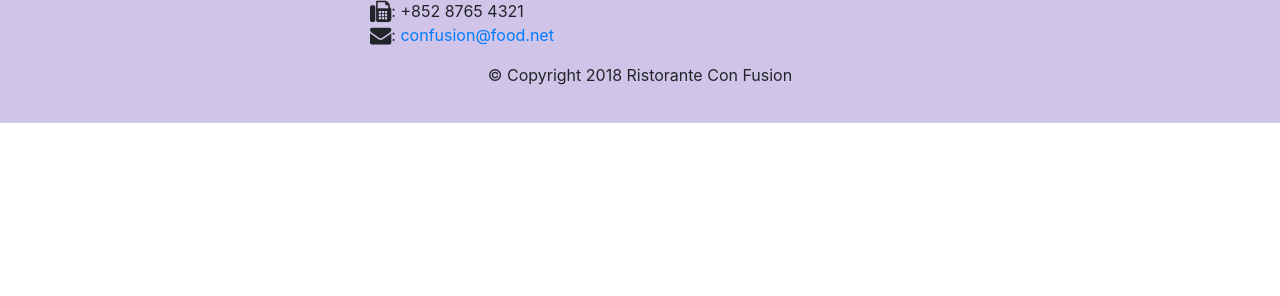
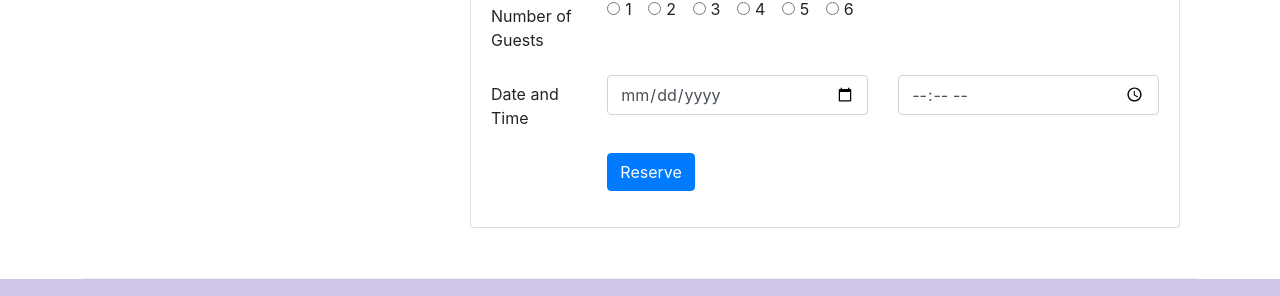
Before and after one commit to augustoneto/conFusion-bootstrap4, a website: page index.html in a window 1280 px wide. Shown: the part 1683-1979 px from the top of the page. Before the commit the page ends 1806 px from the top, so only its background shows below. Drawn offline with nearby package versions, Linux system fonts and the light colour scheme.

Commit message:
Assignment 2

```diff
--- a/index.html
+++ b/index.html
@@ -41,8 +41,11 @@
                     <h1>Ristorante con Fusion</h1>
                     <p>We take inspiration from the World's best cuisines, and create a unique fusion experience. Our lipsmacking creations will tickle your culinary senses!</p>
                 </div>
-                <div class="col-12 col-sm align-self-center">
+                <div class="col-12 col-sm-3 align-self-center">
                   <img src="img/logo.png" class="img-fluid">
+                </div>
+                <div class="col-12 col-sm-3 align-self-center">
+                  <a href="#reservationForm" class="btn btn-warning btn-sm btn-block">Reserve Table</a>
                 </div>
             </div>
         </div>
@@ -72,14 +75,25 @@
             </div>
         </div>
 
-
         <div class="row row-content align-items-center">
             <div class="col-12 col-sm-4 col-md-3">
                 <h3>This Month's Promotions</h3>
             </div>
             <div class="col col-sm col-md">
-                <h2>Weekend Grand Buffet</h2>
-                <p>Featuring mouthwatering combinations with a choice of five different salads, six enticing appetizers, six main entrees and five choicest desserts. Free flowing bubbly and soft drinks. All for just $19.99 per person </p>
+                <div class="media">
+                    <div class="media-body">
+                        <h2 class="mt-0">
+                          Weekend Grand Buffet
+                          <span class="badge badge-danger">NEW</span>
+                        </h2>
+                        <p class="d-none d-sm-block">Featuring mouthwatering combinations with a
+                          choice of five different salads, six enticing appetizers, six main entrees
+                          and five choicest desserts.
+                          Free flowing bubbly and soft drinks. All for just $19.99 per person</p>
+                    </div>
+                    <img class="d-flex mr-3 img-thumbnail align-self-center"
+                            src="img/buffet.png" alt="Buffet">
+                </div>
             </div>
         </div>
 
@@ -103,6 +117,64 @@
                 </div>
             </div>
         </div>
+
+        <div class="row row-content align-items-center">
+          <div class="col-12 col-sm-4"></div>
+          <div class="col-sm">
+          <div class="card">
+            <h3 class="card-header text-white bg-warning mb-3">Reserve a Table</h3>
+            <div class="card-body">
+              <form id="reservationForm">
+                <div class="form-group row">
+                  <label class="col-sm-2 col-form-label">Number of Guests</label>
+                  <div class="col-sm-10">
+                    <div class="form-check form-check-inline">
+                      <input class="form-check-input" type="radio" name="radioOptions" id="radio1" value="1">
+                      <label class="form-check-label" for="radio1">1</label>
+                    </div>
+                    <div class="form-check form-check-inline">
+                      <input class="form-check-input" type="radio" name="radioOptions" id="radio2" value="2">
+                      <label class="form-check-label" for="radio2">2</label>
+                    </div>
+                    <div class="form-check form-check-inline">
+                      <input class="form-check-input" type="radio" name="radioOptions" id="radio3" value="3">
+                      <label class="form-check-label" for="radio3">3</label>
+                    </div>
+                    <div class="form-check form-check-inline">
+                      <input class="form-check-input" type="radio" name="radioOptions" id="radio4" value="4">
+                      <label class="form-check-label" for="radio4">4</label>
+                    </div>
+                    <div class="form-check form-check-inline">
+                      <input class="form-check-input" type="radio" name="radioOptions" id="radio5" value="5">
+                      <label class="form-check-label" for="radio5">5</label>
+                    </div>
+                    <div class="form-check form-check-inline">
+                      <input class="form-check-input" type="radio" name="radioOptions" id="radio6" value="6">
+                      <label class="form-check-label" for="radio6">6</label>
+                    </div>
+                  </div>
+                </div>
+                <div class="form-group row">
+                  <label class="col-sm-2 col-form-label">Date and Time</label>
+                  <div class="col-sm-5">
+                    <input type="date" class="form-control" id="inputDate" placeholder="Date">
+                  </div>
+                  <div class="col-sm-5">
+                    <input type="time" class="form-control" id="inputTime" placeholder="Time">
+                  </div>
+                </div>
+                <div class="form-group row">
+                  <div class="col-sm-2"></div>
+                  <div class="col-sm-10">
+                    <button type="submit" class="btn btn-primary">Reserve</button>
+                  </div>
+                </div>
+              </form>
+            </div>
+          </div>
+          </div>
+        </div>
+
     </div>
 
     <footer class="footer">
```
